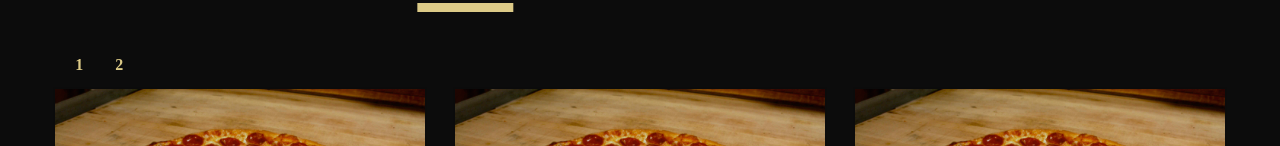
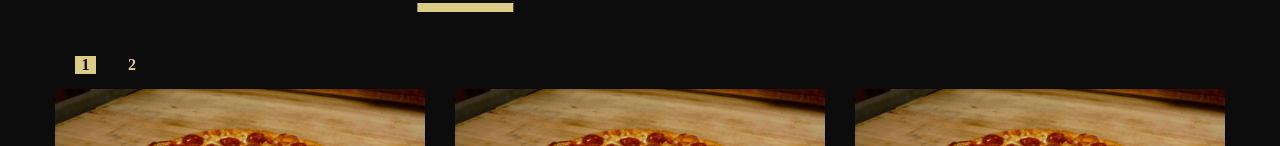
Before and after one commit to yamilt351/landing-page, a React (Create React App) app: page /#Product in a window 1280 px wide. Shown: the part 776-922 px from the top of the page. Built offline with nearby package versions, Linux system fonts and the light colour scheme; a web font is replaced by a local one.

Commit message:
pagin-indicator

```diff
--- a/src/Components/Galery/pagination.css
+++ b/src/Components/Galery/pagination.css
@@ -5,12 +5,17 @@
   font-weight: bold;
   color: var(--c-s);
 }
-.pagination li{
-margin: 0 1rem;
+.pagination li {
+  margin: 0 1rem;
 }
 
 .pagination li:hover {
-cursor: pointer;
-text-decoration: 2px solid var(--c-s) underline;
+  cursor: pointer;
+  text-decoration: 2px solid var(--c-s) underline;
+}
 
+.pagination li.active {
+  background-color: var(--c-s);
+  padding: 0 0.4rem;
+  color: var(--c-m);
 }
--- a/src/Components/Galery/pagination.jsx
+++ b/src/Components/Galery/pagination.jsx
@@ -19,7 +19,8 @@ function Pagination({
   const getCurrentPageItems = () => {
     const startIndex = (currentPage - 1) * itemsPerPage;
     const endIndex = startIndex + itemsPerPage;
-    return items.slice(startIndex, endIndex);
+    const currentPagesItems = items.slice(startIndex, endIndex);
+    return currentPagesItems;
   };
 
   useEffect(() => {
@@ -40,11 +41,15 @@ function Pagination({
       icon={pizza ? <FaPizzaSlice /> : <FaWineGlass />}
     />
   ));
-
+  console.log(currentPage);
   const paginationLinks = [];
   for (let i = 1; i <= totalPages; i++) {
     paginationLinks.push(
-      <li key={i} onClick={() => handleClick(i)}>
+      <li
+        key={i}
+        onClick={() => handleClick(i)}
+        className={i === currentPage ? 'active' : ''}
+      >
         {i}
       </li>,
     );
```
